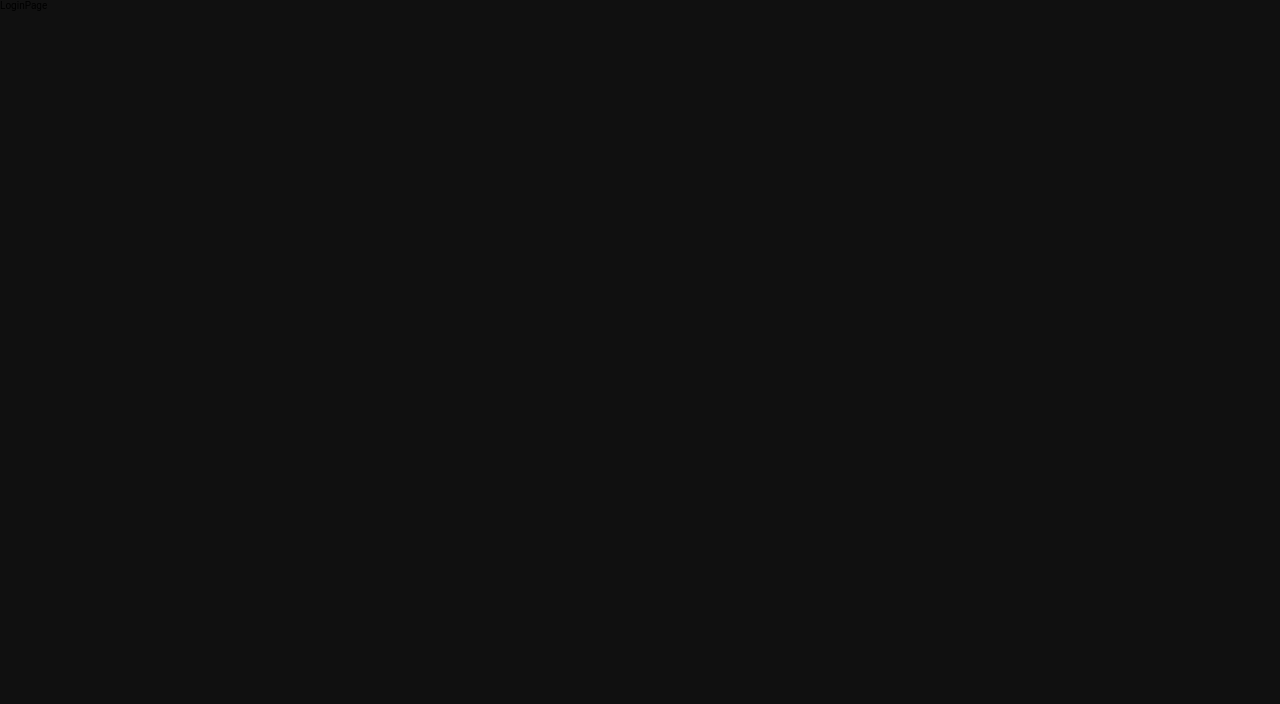
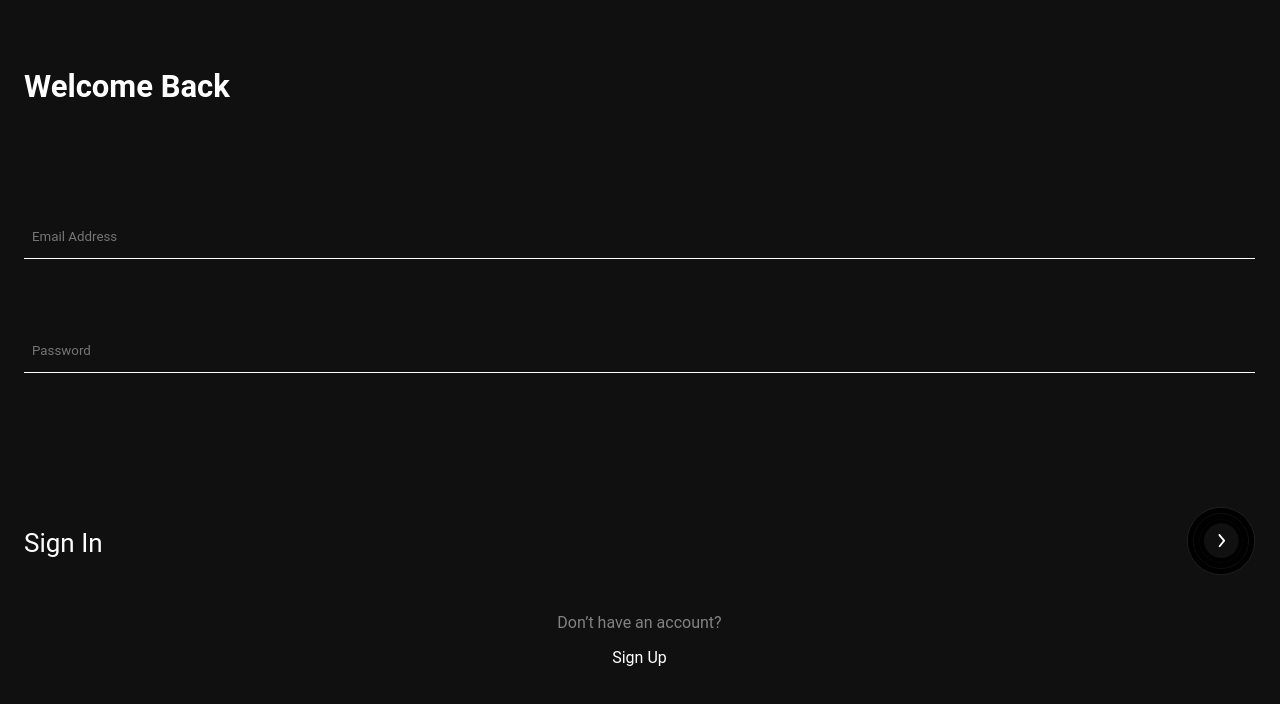
Before and after one commit to unegbuclinton/projectmanagement, a React (Create React App) app: page /login in a window 1280 px wide. Shown: the top 704 px of the page. Built offline with nearby package versions, Linux system fonts and the light colour scheme.

Commit message:
added login screen and formik

```diff
--- a/package.json
+++ b/package.json
@@ -10,6 +10,7 @@
     "@types/node": "^16.7.13",
     "@types/react": "^18.0.0",
     "@types/react-dom": "^18.0.0",
+    "formik": "^2.2.9",
     "react": "^18.2.0",
     "react-dom": "^18.2.0",
     "react-router-dom": "6",
--- a/src/components/atoms/input/Input.tsx
+++ b/src/components/atoms/input/Input.tsx
@@ -3,12 +3,38 @@ import { Container, Input } from './styles';
 
 interface Props {
   placeholder: string;
+  type: string;
   className?: string;
+  inputClass?: string;
+  id?: string;
+  name?: string;
+  value?: string;
+  onChange: (e: any) => void;
+  onBlur: (e: any) => void;
 }
-const InputField: React.FC<Props> = ({ placeholder, className }) => {
+const InputField: React.FC<Props> = ({
+  placeholder,
+  className,
+  type,
+  inputClass,
+  id,
+  name,
+  value,
+  onBlur,
+  onChange,
+}) => {
   return (
     <Container className={className}>
-      <Input placeholder={placeholder} />
+      <Input
+        placeholder={placeholder}
+        type={type}
+        className={inputClass}
+        id={id}
+        name={name}
+        value={value}
+        onChange={onChange}
+        onBlur={onBlur}
+      />
     </Container>
   );
 };
--- a/src/components/atoms/input/styles.tsx
+++ b/src/components/atoms/input/styles.tsx
@@ -6,9 +6,7 @@ export const Input = styled.input`
   border: none;
   width: 100%;
   height: 4.4rem;
-  border-radius: 5px;
   color: ${COLORS.white};
-  padding: 20px;
 `;
 
 export const Container = styled.div``;
--- a/src/pages/LandingPage/index.tsx
+++ b/src/pages/LandingPage/index.tsx
@@ -1,4 +1,5 @@
 import React from 'react';
+import { useNavigate } from 'react-router-dom';
 import { DPIconStartBtn } from '../../icons';
 import {
   LandingPageContainer,
@@ -10,6 +11,7 @@ import {
 interface Props {}
 
 const LandingPage: React.FC<Props> = () => {
+  const navigate = useNavigate();
   return (
     <LandingPageWrapper>
       <LandingPageHeader>
@@ -21,7 +23,7 @@ const LandingPage: React.FC<Props> = () => {
         </LandingPageText>
         <div className="cta-box">
           <p className="cta-box__text"> Get Started</p>
-          <DPIconStartBtn />
+          <DPIconStartBtn onClick={() => navigate('/login')} />
         </div>
       </LandingPageContainer>
     </LandingPageWrapper>
--- a/src/pages/Login/index.tsx
+++ b/src/pages/Login/index.tsx
@@ -1,9 +1,60 @@
+import { useFormik } from 'formik';
 import React from 'react';
-import { LoginWrapper } from './styles';
+import InputField from '../../components/atoms/input/Input';
+import { DPIconStartBtn } from '../../icons';
+import { LoginForm, LoginHeader, LoginWrapper } from './styles';
 
-interface Props {}
-const LoginPage: React.FC<Props> = () => {
-  return <LoginWrapper>LoginPage</LoginWrapper>;
+const LoginPage: React.FC<{}> = () => {
+  interface values {
+    email: string;
+    password: string;
+  }
+  const formik = useFormik({
+    initialValues: {
+      email: '',
+      password: '',
+    },
+
+    onSubmit: (values: values) => {
+      console.log(values);
+    },
+  });
+  return (
+    <LoginWrapper>
+      <LoginHeader>Welcome Back </LoginHeader>
+      <LoginForm onSubmit={formik.handleSubmit}>
+        <InputField
+          type="text"
+          placeholder="Email Address"
+          inputClass="login-input"
+          id="email"
+          name="email"
+          onChange={formik.handleChange}
+          onBlur={formik.handleBlur}
+          value={formik.values.email}
+        />
+
+        <InputField
+          type="text"
+          placeholder="Password"
+          inputClass="login-input"
+          id="password"
+          name="password"
+          onChange={formik.handleChange}
+          onBlur={formik.handleBlur}
+          value={formik.values.password}
+        />
+        <div className="cta-box">
+          <p className="cta-box__text"> Sign In</p>
+          <button type="submit">
+            <DPIconStartBtn />
+          </button>
+        </div>
+        <p className="added-info">Don’t have an account?</p>
+        <span> Sign Up</span>
+      </LoginForm>
+    </LoginWrapper>
+  );
 };
 
 export default LoginPage;
--- a/src/pages/Login/styles.tsx
+++ b/src/pages/Login/styles.tsx
@@ -1,3 +1,55 @@
 import styled from 'styled-components';
+import { COLORS } from '../../constants/colors';
+import { FONTSIZES } from '../../constants/fonts';
 
-export const LoginWrapper = styled.div``;
+export const LoginWrapper = styled.div`
+  padding: 6.8rem 2.5rem 5rem 2.4rem;
+`;
+
+export const LoginHeader = styled.h1`
+  font-size: ${FONTSIZES.huge};
+  color: ${COLORS.white};
+  font-weight: 600;
+  margin-bottom: 11rem;
+`;
+
+export const LoginForm = styled.form`
+  .login-input {
+    background-color: transparent;
+    border-bottom: 1px solid ${COLORS.white};
+    padding-left: 0.8rem;
+    margin-bottom: 7rem;
+  }
+
+  .cta-box {
+    display: flex;
+    justify-content: space-between;
+    align-items: center;
+    margin-bottom: 3.5rem;
+    margin-top: 6.4rem;
+
+    &__text {
+      color: ${COLORS.white};
+      font-size: ${FONTSIZES.xxxlarge};
+    }
+
+    button {
+      background: transparent;
+      border: none;
+    }
+  }
+
+  .added-info {
+    display: flex;
+    justify-content: center;
+    color: rgba(255, 255, 255, 0.48);
+    font-size: ${FONTSIZES.base};
+    margin-bottom: 1.6rem;
+  }
+  span {
+    font-size: ${FONTSIZES.base};
+    display: flex;
+    justify-content: center;
+    color: ${COLORS.white};
+  }
+`;
```
Also changed, not shown: 1 other file (tests, documents, lock files or other folders).
